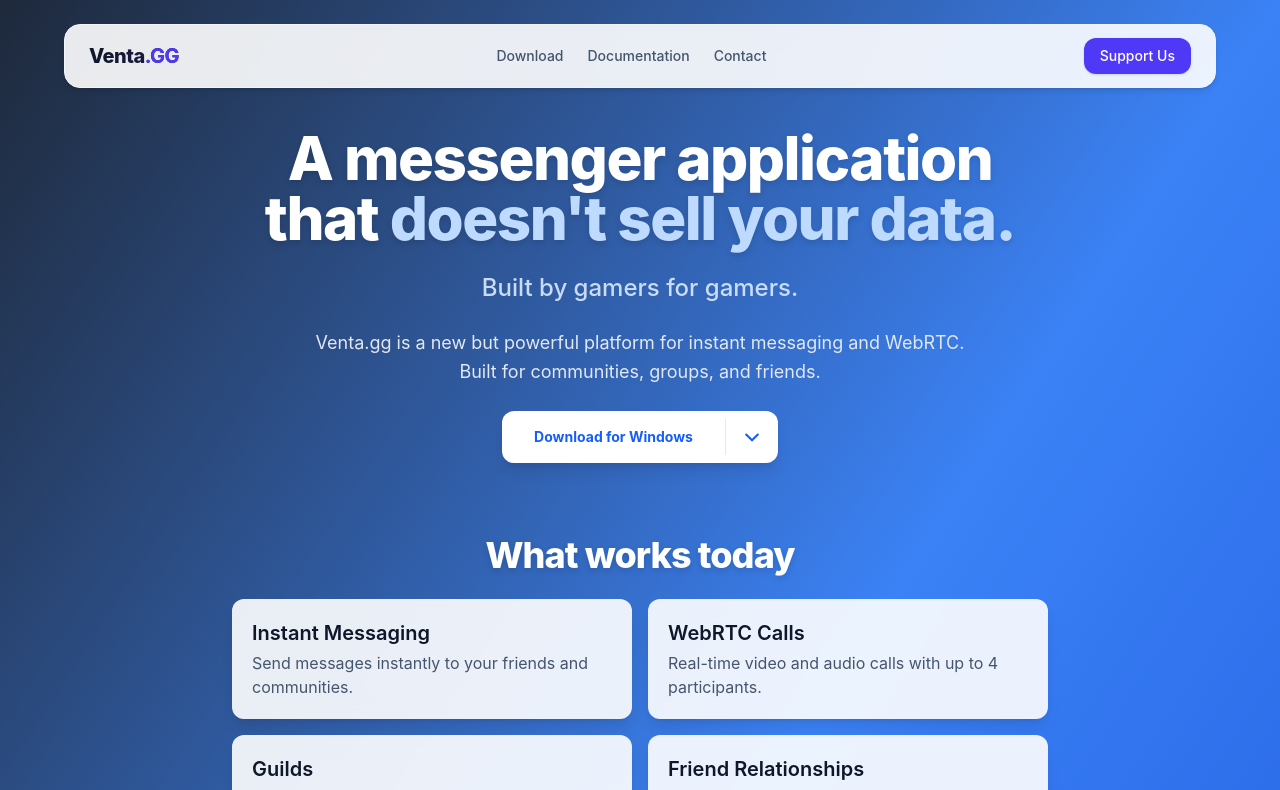
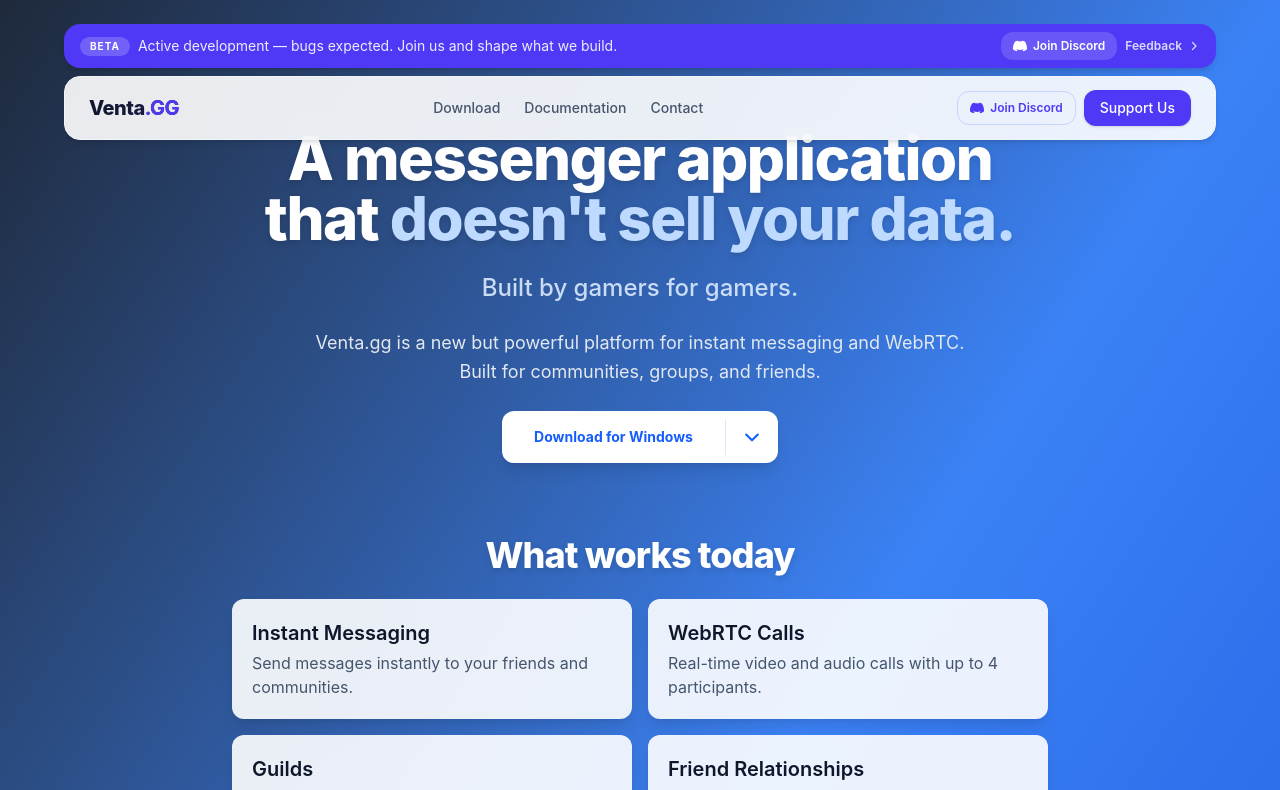
Before and after one commit to AlpineBits-ch/venta-landing, an Angular app: page / in a window 1280 px wide. Shown: the top 790 px of the page. Built offline with nearby package versions, Linux system fonts and the light colour scheme.

Commit message:
feat: dev banner

```diff
--- a/src/app/app.html
+++ b/src/app/app.html
@@ -3,6 +3,9 @@
   <div class="absolute inset-0 bg-[radial-gradient(circle_at_top,var(--tw-gradient-stops))] from-white/10 via-transparent to-transparent pointer-events-none"></div>
 
   <app-header class="z-50"></app-header>
+
+
+
 
   <div class="flex-1 flex flex-col justify-center items-center px-4 sm:px-10 z-10 max-w-4xl mx-auto text-center gap-6 pt-32 pb-12 w-full box-border">
 
--- a/src/app/components/header/header.html
+++ b/src/app/components/header/header.html
@@ -1,4 +1,44 @@
-<header class="fixed top-4 sm:top-6 left-1/2 -translate-x-1/2 w-[92vw] max-w-6xl h-16 bg-white/90 backdrop-blur-md rounded-2xl shadow-md border border-slate-100 flex items-center justify-between px-4 sm:px-6 z-50">
+<div class="fixed top-4 sm:top-6 left-1/2 -translate-x-1/2 w-[92vw] max-w-6xl z-50 flex flex-col gap-2">
+
+  <!-- Beta banner -->
+  <div class="w-full bg-indigo-600 rounded-2xl px-4 py-2 flex items-center justify-between gap-3 shadow-md">
+    <div class="flex items-center gap-2 min-w-0">
+      <span class="bg-white/20 text-white text-[10px] font-bold tracking-widest uppercase px-2.5 py-0.5 rounded-full shrink-0">
+        Beta
+      </span>
+      <p class="text-white/90 text-xs sm:text-sm m-0 truncate">
+        Active development — bugs expected. Join us and shape what we build.
+      </p>
+    </div>
+
+    <!-- CTA buttons -->
+    <div class="flex items-center gap-2 shrink-0">
+      <!-- Discord -->
+      <a href="https://discord.gg/mZVAaz6F4"
+         target="_blank" rel="noopener noreferrer"
+         class="flex items-center gap-1.5 bg-white/15 hover:bg-white/25 text-white text-xs font-semibold px-3 py-1.5 rounded-xl transition-colors whitespace-nowrap">
+        <!-- Discord logo -->
+        <svg class="w-3.5 h-3.5 shrink-0" viewBox="0 0 24 24" fill="currentColor">
+          <path d="M20.317 4.37a19.791 19.791 0 0 0-4.885-1.515.074.074 0 0 0-.079.037c-.21.375-.444.864-.608 1.25a18.27 18.27 0 0 0-5.487 0 12.64 12.64 0 0 0-.617-1.25.077.077 0 0 0-.079-.037A19.736 19.736 0 0 0 3.677 4.37a.07.07 0 0 0-.032.027C.533 9.046-.32 13.58.099 18.057a.082.082 0 0 0 .031.057 19.9 19.9 0 0 0 5.993 3.03.078.078 0 0 0 .084-.028c.462-.63.874-1.295 1.226-1.994a.076.076 0 0 0-.041-.106 13.107 13.107 0 0 1-1.872-.892.077.077 0 0 1-.008-.128 10.2 10.2 0 0 0 .372-.292.074.074 0 0 1 .077-.01c3.928 1.793 8.18 1.793 12.062 0a.074.074 0 0 1 .078.01c.12.098.246.198.373.292a.077.077 0 0 1-.006.127 12.299 12.299 0 0 1-1.873.892.077.077 0 0 0-.041.107c.36.698.772 1.362 1.225 1.993a.076.076 0 0 0 .084.028 19.839 19.839 0 0 0 6.002-3.03.077.077 0 0 0 .032-.054c.5-5.177-.838-9.674-3.549-13.66a.061.061 0 0 0-.031-.03z"/>
+        </svg>
+        <span class="hidden sm:inline">Join Discord</span>
+        <span class="sm:hidden">Discord</span>
+      </a>
+
+      <!-- Feedback -->
+      <a href="https://discord.gg/mZVAaz6F4"
+         target="_blank" rel="noopener noreferrer"
+         class="flex items-center gap-1.5 text-white/80 hover:text-white text-xs font-semibold whitespace-nowrap transition-colors">
+        Feedback
+        <svg class="w-3 h-3" fill="none" stroke="currentColor" viewBox="0 0 24 24">
+          <path stroke-linecap="round" stroke-linejoin="round" stroke-width="2.5" d="M9 5l7 7-7 7"/>
+        </svg>
+      </a>
+    </div>
+  </div>
+
+  <!-- Main header -->
+  <header class="w-full h-16 bg-white/90 backdrop-blur-md rounded-2xl shadow-md border border-slate-100 flex items-center justify-between px-4 sm:px-6">
 
     <div class="flex items-center flex-shrink-0">
       <span class="font-extrabold text-lg sm:text-xl tracking-tight bg-gradient-to-r from-slate-900 to-indigo-950 bg-clip-text text-transparent select-none">
@@ -12,7 +52,17 @@
       <a href="#" class="text-sm font-medium text-slate-600 hover:text-slate-900 transition-colors">Contact</a>
     </nav>
 
-  <div class="flex items-center gap-2 sm:gap-0">
+    <div class="flex items-center gap-2">
+      <!-- Discord button in main header too (desktop only) -->
+      <a href="https://discord.gg/mZVAaz6F4"
+         target="_blank" rel="noopener noreferrer"
+         class="hidden sm:flex items-center gap-1.5 text-indigo-600 hover:text-indigo-700 border border-indigo-200 hover:border-indigo-300 hover:bg-indigo-50 text-xs font-semibold px-3 py-2 rounded-xl transition-all whitespace-nowrap">
+        <svg class="w-3.5 h-3.5 shrink-0" viewBox="0 0 24 24" fill="currentColor">
+          <path d="M20.317 4.37a19.791 19.791 0 0 0-4.885-1.515.074.074 0 0 0-.079.037c-.21.375-.444.864-.608 1.25a18.27 18.27 0 0 0-5.487 0 12.64 12.64 0 0 0-.617-1.25.077.077 0 0 0-.079-.037A19.736 19.736 0 0 0 3.677 4.37a.07.07 0 0 0-.032.027C.533 9.046-.32 13.58.099 18.057a.082.082 0 0 0 .031.057 19.9 19.9 0 0 0 5.993 3.03.078.078 0 0 0 .084-.028c.462-.63.874-1.295 1.226-1.994a.076.076 0 0 0-.041-.106 13.107 13.107 0 0 1-1.872-.892.077.077 0 0 1-.008-.128 10.2 10.2 0 0 0 .372-.292.074.074 0 0 1 .077-.01c3.928 1.793 8.18 1.793 12.062 0a.074.074 0 0 1 .078.01c.12.098.246.198.373.292a.077.077 0 0 1-.006.127 12.299 12.299 0 0 1-1.873.892.077.077 0 0 0-.041.107c.36.698.772 1.362 1.225 1.993a.076.076 0 0 0 .084.028 19.839 19.839 0 0 0 6.002-3.03.077.077 0 0 0 .032-.054c.5-5.177-.838-9.674-3.549-13.66a.061.061 0 0 0-.031-.03z"/>
+        </svg>
+        Join Discord
+      </a>
+
       <a href="https://donate.stripe.com/cNi00k5F7eNdgXwcxjeZ200"
          class="bg-indigo-600 hover:bg-indigo-700 text-white text-xs sm:text-sm font-medium px-3 sm:px-4 py-2 rounded-xl transition-all shadow-sm hover:shadow active:scale-95 whitespace-nowrap">
         Support Us
@@ -24,17 +74,30 @@
               aria-label="Toggle Menu">
         <svg class="w-6 h-6" fill="none" stroke="currentColor" viewBox="0 0 24 24">
           <path [attr.d]="isMenuOpen ? 'M6 18L18 6M6 6l12 12' : 'M4 6h16M4 12h16M4 18h16'"
-              stroke-linecap="round" stroke-linejoin="round" stroke-width="2">
-        </path>
+                stroke-linecap="round" stroke-linejoin="round" stroke-width="2"></path>
         </svg>
       </button>
     </div>
 
+    <!-- Mobile menu -->
     <div [class.hidden]="!isMenuOpen"
-       class="absolute top-[calc(100%+8px)] left-0 w-full bg-white/95 backdrop-blur-md rounded-2xl border border-slate-100 shadow-xl p-4 flex flex-col gap-3 sm:hidden transform origin-top transition-all z-50">
+         class="absolute top-[calc(100%+8px)] left-0 w-full bg-white/95 backdrop-blur-md rounded-2xl border border-slate-100 shadow-xl p-4 flex flex-col gap-3 sm:hidden origin-top z-50">
       <a href="#" (click)="isMenuOpen = false" class="text-base font-semibold text-slate-700 hover:text-indigo-600 hover:bg-slate-50 px-4 py-2.5 rounded-xl transition-colors">Download</a>
       <a href="#" (click)="isMenuOpen = false" class="text-base font-semibold text-slate-700 hover:text-indigo-600 hover:bg-slate-50 px-4 py-2.5 rounded-xl transition-colors">Documentation</a>
       <a href="#" (click)="isMenuOpen = false" class="text-base font-semibold text-slate-700 hover:text-indigo-600 hover:bg-slate-50 px-4 py-2.5 rounded-xl transition-colors">Contact</a>
+      <!-- Discord in mobile menu -->
+      <div class="border-t border-slate-100 pt-3 mt-1">
+        <a href="https://discord.gg/mZVAaz6F4"
+           target="_blank" rel="noopener noreferrer"
+           (click)="isMenuOpen = false"
+           class="flex items-center gap-3 text-base font-semibold text-indigo-600 hover:bg-indigo-50 px-4 py-2.5 rounded-xl transition-colors">
+          <svg class="w-5 h-5 shrink-0" viewBox="0 0 24 24" fill="currentColor">
+            <path d="M20.317 4.37a19.791 19.791 0 0 0-4.885-1.515.074.074 0 0 0-.079.037c-.21.375-.444.864-.608 1.25a18.27 18.27 0 0 0-5.487 0 12.64 12.64 0 0 0-.617-1.25.077.077 0 0 0-.079-.037A19.736 19.736 0 0 0 3.677 4.37a.07.07 0 0 0-.032.027C.533 9.046-.32 13.58.099 18.057a.082.082 0 0 0 .031.057 19.9 19.9 0 0 0 5.993 3.03.078.078 0 0 0 .084-.028c.462-.63.874-1.295 1.226-1.994a.076.076 0 0 0-.041-.106 13.107 13.107 0 0 1-1.872-.892.077.077 0 0 1-.008-.128 10.2 10.2 0 0 0 .372-.292.074.074 0 0 1 .077-.01c3.928 1.793 8.18 1.793 12.062 0a.074.074 0 0 1 .078.01c.12.098.246.198.373.292a.077.077 0 0 1-.006.127 12.299 12.299 0 0 1-1.873.892.077.077 0 0 0-.041.107c.36.698.772 1.362 1.225 1.993a.076.076 0 0 0 .084.028 19.839 19.839 0 0 0 6.002-3.03.077.077 0 0 0 .032-.054c.5-5.177-.838-9.674-3.549-13.66a.061.061 0 0 0-.031-.03z"/>
+          </svg>
+          Join Discord & give feedback
+        </a>
+      </div>
     </div>
 
   </header>
+</div>
```
Lines whose indentation alone changed are shown as unchanged.
